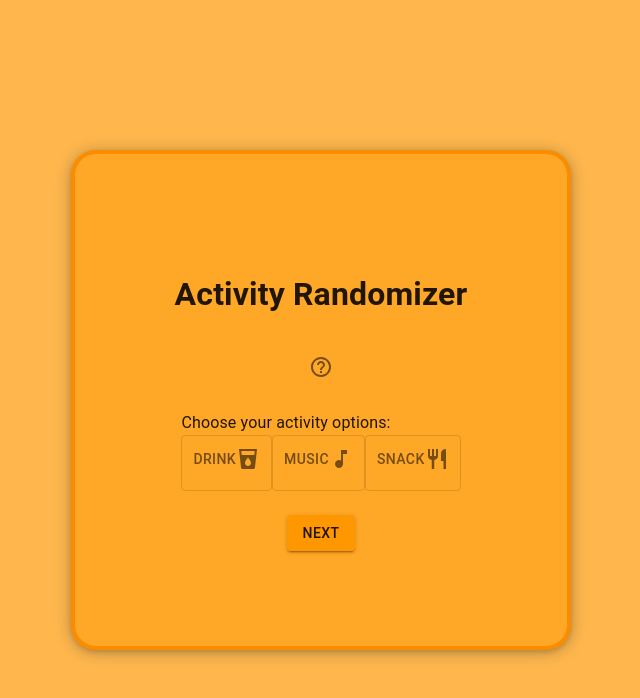
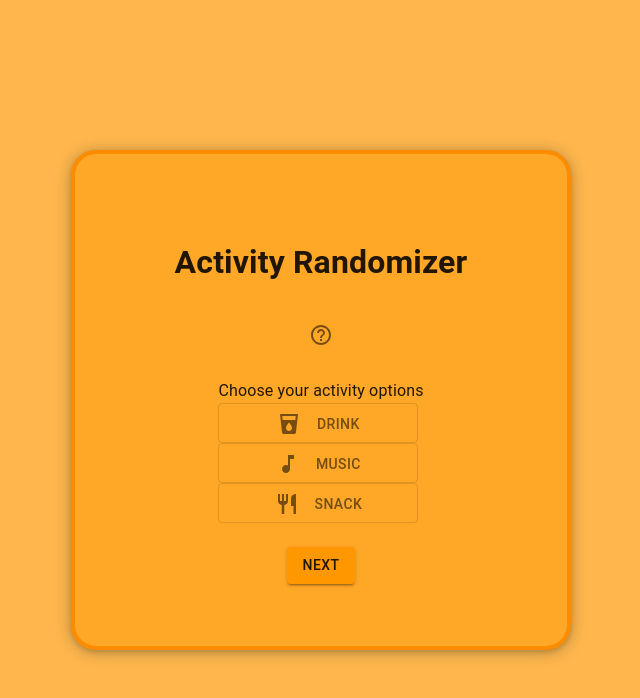
Before and after one commit to jradziejewski/activity-randomizer, a React app: page / in a window 1280 px wide. Shown: the top 698 px of the page, without its empty margins (319-959 px from the left). Built offline with nearby package versions, Linux system fonts and the light colour scheme; the HTML template or start-up script is replaced by a standard one.

Commit message:
feat: introduce answers component

```diff
--- a/src/components/Content.tsx
+++ b/src/components/Content.tsx
@@ -5,6 +5,7 @@ import { selectActiveOptions, selectStage } from "@/store/selectors";
 import { useSelector } from "react-redux";
 import { useEffect, useState } from "react";
 import activityOptions from "@/store/features/activityOptions";
+import { ActivityAnswers } from "./activity-answers/ActivityAnswers";
 
 const containerStyles = css({
   height: "50%",
@@ -12,14 +13,10 @@ const containerStyles = css({
 
 export const Content = () => {
   const stage = useSelector(selectStage);
-  const activeOptions = useSelector(selectActiveOptions);
 
   return (
     <Grid item container css={containerStyles} direction="column">
-      <Grid item>
-        <Box>Choose your activity options:</Box>
-      </Grid>
-      <Grid item>{stage == 0 ? <ActivityOptions /> : `${activeOptions}`}</Grid>
+      <Grid item>{stage == 0 ? <ActivityOptions /> : <ActivityAnswers />}</Grid>
     </Grid>
   );
 };
--- /dev/null
+++ b/src/components/activity-answers/ActivityAnswers.tsx
@@ -0,0 +1,14 @@
+import { selectActiveOptions } from "@/store/selectors";
+import { useSelector } from "react-redux";
+
+export const ActivityAnswers = () => {
+  const activeOptions = useSelector(selectActiveOptions);
+
+  return (
+    <div>
+      {activeOptions.map((option) => {
+        return <div key={option}>{option}</div>;
+      })}
+    </div>
+  );
+};
--- a/src/components/activity-options/ActivityOption.tsx
+++ b/src/components/activity-options/ActivityOption.tsx
@@ -19,10 +19,19 @@ export const ActivityOption = ({
   }
 
   return (
-    <ToggleButton selected={isButtonSelected} onClick={onToggle} value={name}>
-      <Grid item container>
+    <ToggleButton
+      selected={isButtonSelected}
+      sx={{
+        width: "100%",
+        height: 40,
+        "&.MuiToggleButton-root": { paddingTop: 2.5 },
+      }}
+      onClick={onToggle}
+      value={name}
+    >
+      <Grid item container justifyContent="center" gap={2}>
+        <Grid item>{icon}</Grid>
         <Grid item>{name}</Grid>
-        <Grid item>{icon}</Grid>
       </Grid>
     </ToggleButton>
   );
--- a/src/components/activity-options/ActivityOptions.tsx
+++ b/src/components/activity-options/ActivityOptions.tsx
@@ -1,16 +1,22 @@
+import { Grid } from "@mui/material";
 import { ActivityOption } from "./ActivityOption";
 import { optionsList } from "./optionsList";
 
 export const ActivityOptions = () => {
   return (
-    <div>
+    <Grid item container direction="column">
+      <Grid item>Choose your activity options</Grid>
+      <Grid item container direction="column">
         {optionsList.map((option) => (
+          <Grid item sx={{ width: 200 }}>
             <ActivityOption
               name={option.name}
               icon={option.icon}
               key={option.name}
             />
+          </Grid>
         ))}
-    </div>
+      </Grid>
+    </Grid>
   );
 };
```
Also changed, not shown: src/components/activity-answers/answersList.tsx (added, +21 -0 lines). Lines whose indentation alone changed are shown as unchanged.
